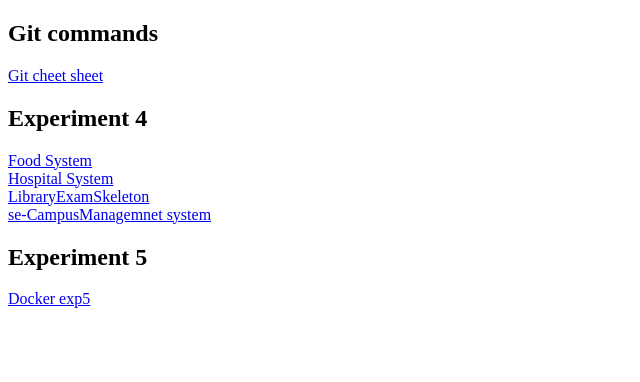
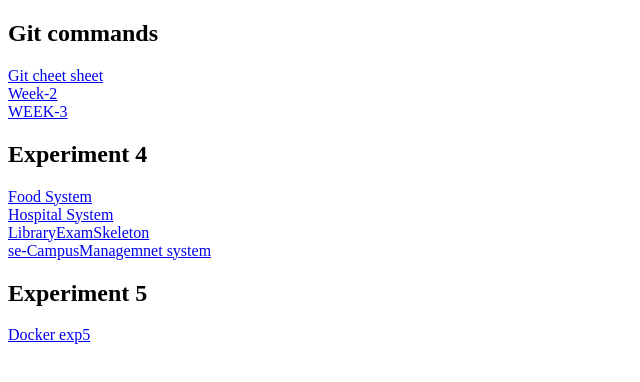
Before and after one commit to ParepalliViswambhar/Scam, a plain HTML site: page index.html in a window 1280 px wide. Shown: the whole page, without its empty margins (0-640 px from the left). Drawn offline with Linux system fonts and the light colour scheme.

Commit message:
git added

```diff
--- a/index.html
+++ b/index.html
@@ -6,6 +6,10 @@
 <body>
     <h2>Git commands</h2>
     <a href="git_cheat_sheet.pdf" download="">Git cheet sheet</a>
+    <br>
+    <a href="WEEK-2.zip">Week-2</a>
+    <br>
+    <a href="WEEK-3.zip">WEEK-3</a>
     <h2>Experiment 4</h2>
      <a href="FoodSystem.zip" download>Food System</a>
      <br>
```
Also changed, not shown: 2 other files.
